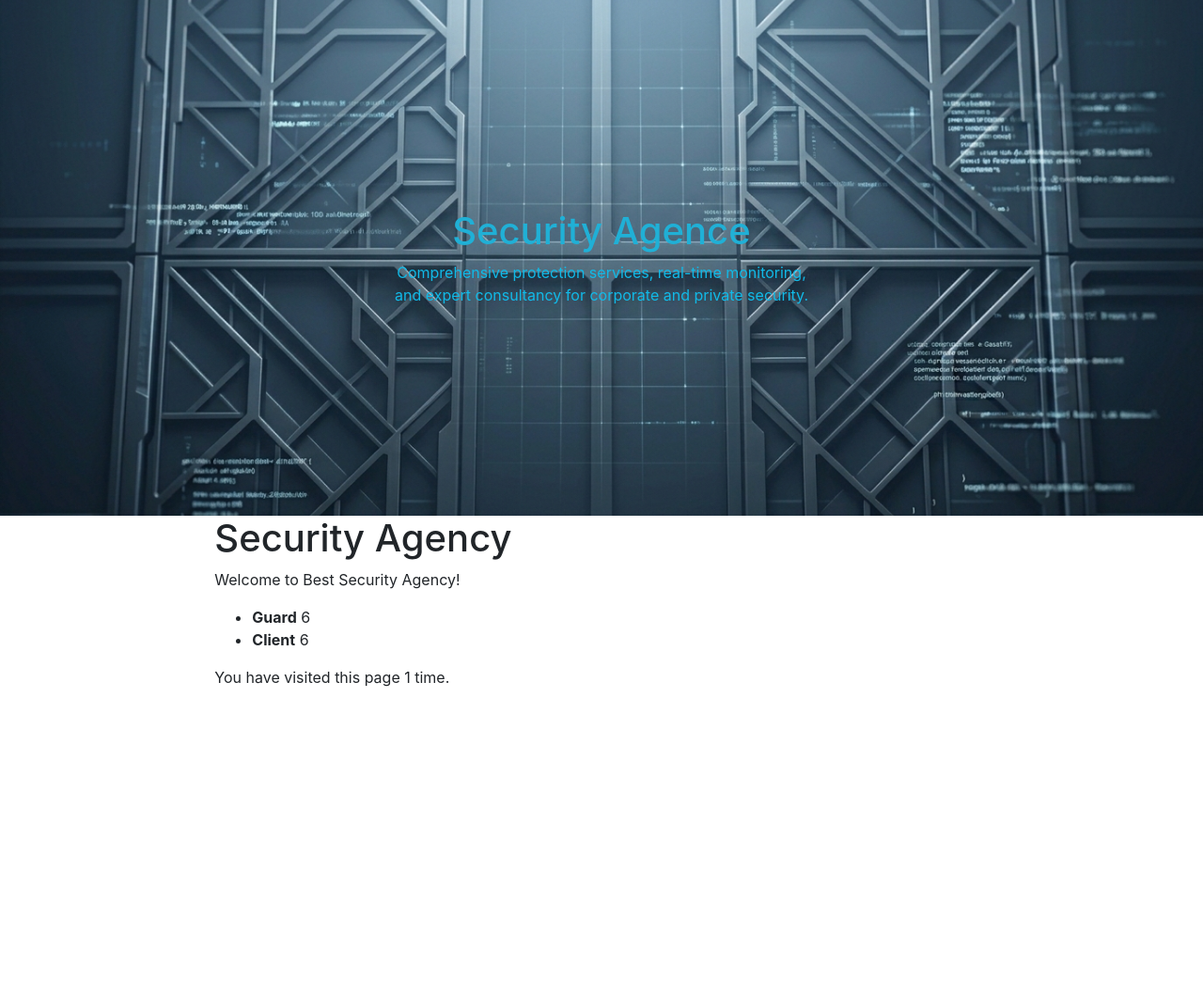
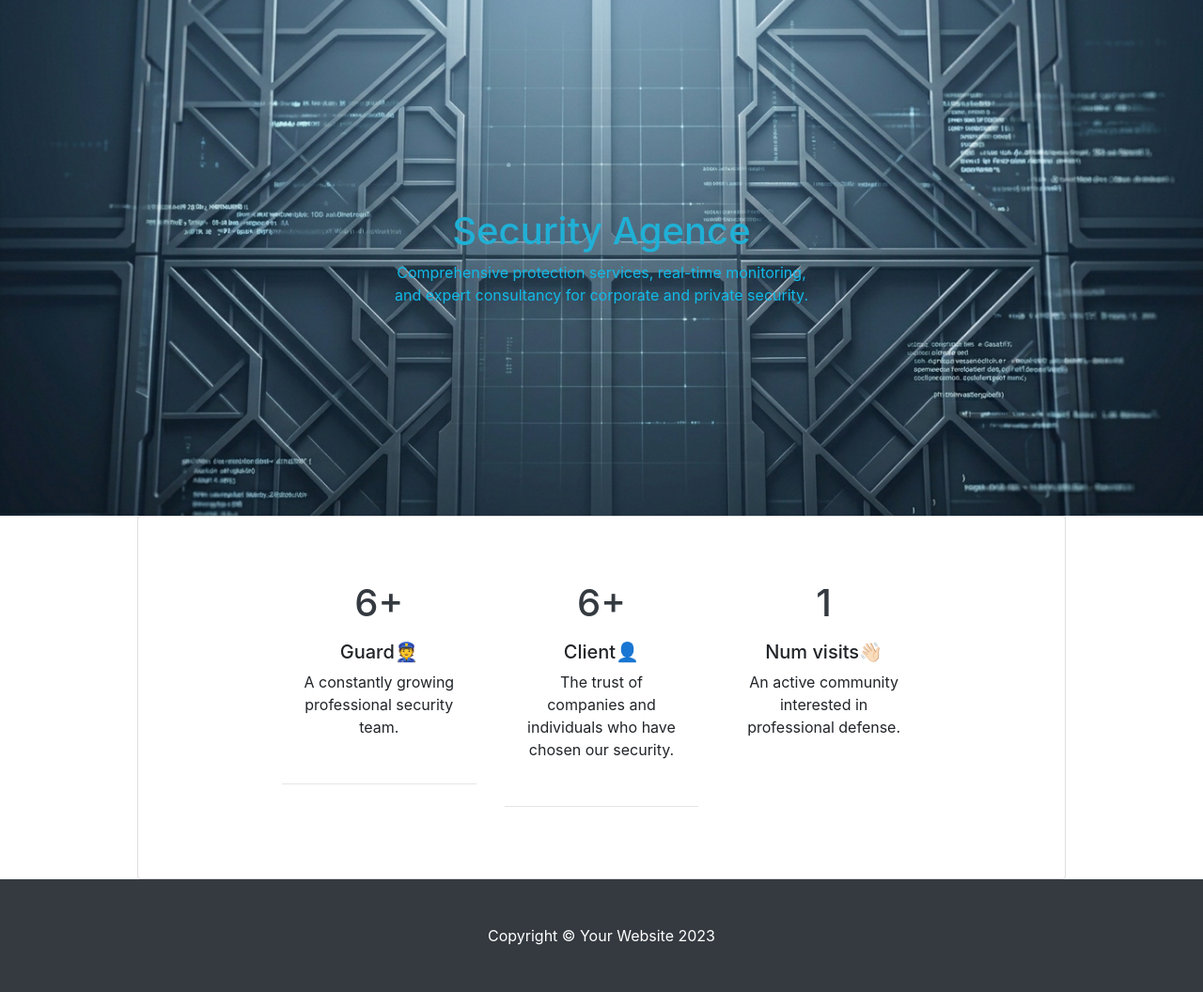
Before and after one commit to andrijbuluk-pixel/security-agency, a Django app: page / in a window 1280 px wide. Shown: the part 58-1114 px from the top of the page at 94% size. Before the commit the page ends 789 px from the top, so only its background shows below. Run offline with Django 5.2, Linux system fonts and the light colour scheme; a user stored in the database is signed in; data comes from the database, SQL or seed files in the repository.

Commit message:
Added counting of guards and customers with visiting user as well as footer

```diff
--- a/templates/base.html
+++ b/templates/base.html
@@ -35,7 +35,7 @@
 
 			<div class="container-fluid">
 				<div class="row">
-					<div class="col-sm-2">
+					<div class="col-sm-1">
 
 					</div>
 					<div class="col-sm-10 ">
@@ -51,6 +51,11 @@
 					</div>
 				</div>
 			</div>
+
+		{% block footer%}
+
+		{% endblock %}
+
 		</div>
 	</div>
 </div>
--- a/templates/security/index.html
+++ b/templates/security/index.html
@@ -5,7 +5,8 @@
 	<header class="img-fluid user-select-index">
 		<div class="text-center my-5" style="margin: 0 50px">
 			<h1 class="text-black-500 fs-3 fw-bolder" style="color: #20b0d6; ">Security Agence</h1>
-			<p class="text-black-500 mb-0" style="color: #11bae8">Comprehensive protection services, real-time monitoring, <br/>
+			<p class="text-black-500 mb-0" style="color: #11bae8">Comprehensive protection services, real-time monitoring,
+				<br/>
 				and expert consultancy for corporate and private security.</p>
 		</div>
 	</header>
@@ -14,17 +15,48 @@
 
 {% block content %}
 
-	<h1>Security Agency</h1>
-	<p>Welcome to Best Security Agency!</p>
+	<div class="card card-body blur shadow-blur mx-3 mx-md-4 mt-n6">
 
-
-	<ul>
-		<li><strong>Guard</strong> {{ num_guard }}</li>
-		<li><strong>Client</strong> {{ num_client }}</li>
-	</ul>
-
-	<p>You have visited this page
-		{{ num_visits }} time{{ num_visits|pluralize }}.
-	</p>
+		<section class="pt-3 pb-4" id="count-stats">
+			<div class="container">
+				<div class="row">
+					<div class="col-lg-9 mx-auto py-3">
+						<div class="row">
+							<div class="col-md-4 position-relative">
+								<div class="p-3 text-center">
+									<h1 class="text-gradient text-dark"><span id="state1" countTo="70">{{ num_guard }}</span>+</h1>
+									<h5 class="mt-3">Guard👮</h5>
+									<p class="text-sm font-weight-normal">A constantly growing professional security team.</p>
+								</div>
+								<hr class="vertical dark">
+							</div>
+							<div class="col-md-4 position-relative">
+								<div class="p-3 text-center">
+									<h1 class="text-gradient text-dark"><span id="state2" countTo="15">{{ num_client }}</span>+</h1>
+									<h5 class="mt-3">Client👤</h5>
+									<p class="text-sm font-weight-normal">The trust of companies and individuals who have chosen our
+										security.</p>
+								</div>
+								<hr class="vertical dark">
+							</div>
+							<div class="col-md-4 position-relative">
+								<div class="p-3 text-center">
+									<h1 class="text-gradient text-dark" id="state3" countTo="4">{{ num_visits }}</h1>
+									<h5 class="mt-3">Num visits👋🏻</h5>
+									<p class="text-sm font-weight-normal">An active community interested in professional defense.</p>
+								</div>
+							</div>
+						</div>
+					</div>
+				</div>
+			</div>
+		</section>
+	</div>
 
 {% endblock %}
+
+{% block footer %}
+	<footer class="py-5 bg-dark">
+		<div class="container"><p class="m-0 text-center text-white">Copyright &copy; Your Website 2023</p></div>
+	</footer>
+{% endblock %}
```
